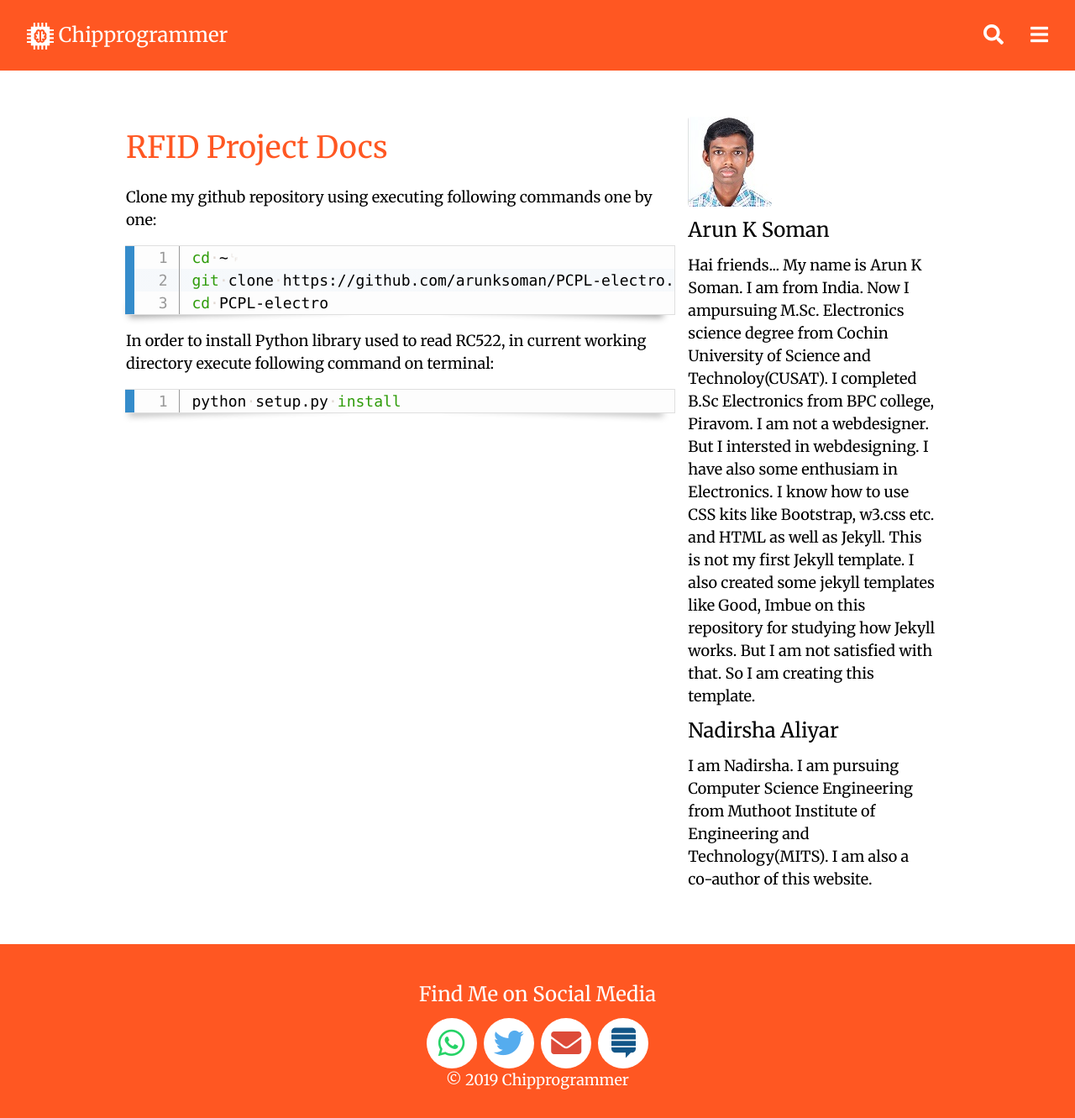
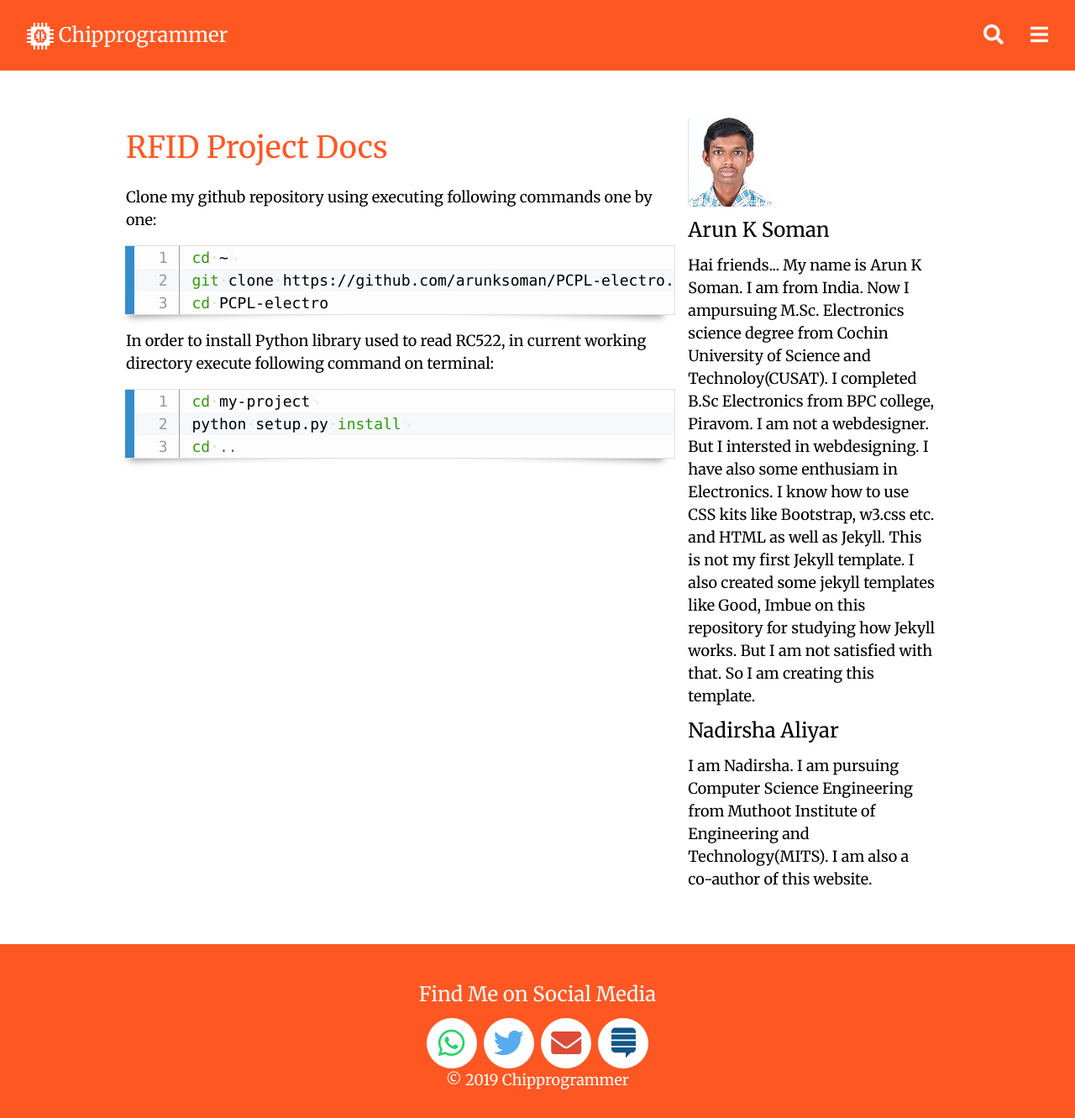
Before and after one commit to techiworld/techiworld.github.io, a Jekyll site: the page built from PCPL-electro.md, in a window 1280 px wide and 1331 px high. Shown: the whole window at 84% size. Built offline with Jekyll 4.4.1, drawn with Linux system fonts in a browser that asks for light colours; comment, search, counter and statistics services are not loaded.

Commit message:
Update PCPL-electro.md

```diff
--- a/PCPL-electro.md
+++ b/PCPL-electro.md
@@ -19,7 +19,9 @@ In order to install Python library used to read RC522, in current working direct
 <pre class="line-numbers">
 <code class="language-bash">
 {% raw %}
+cd my-project
 python setup.py install
+cd ..
 {% endraw %}
 </code>
 </pre>
```
